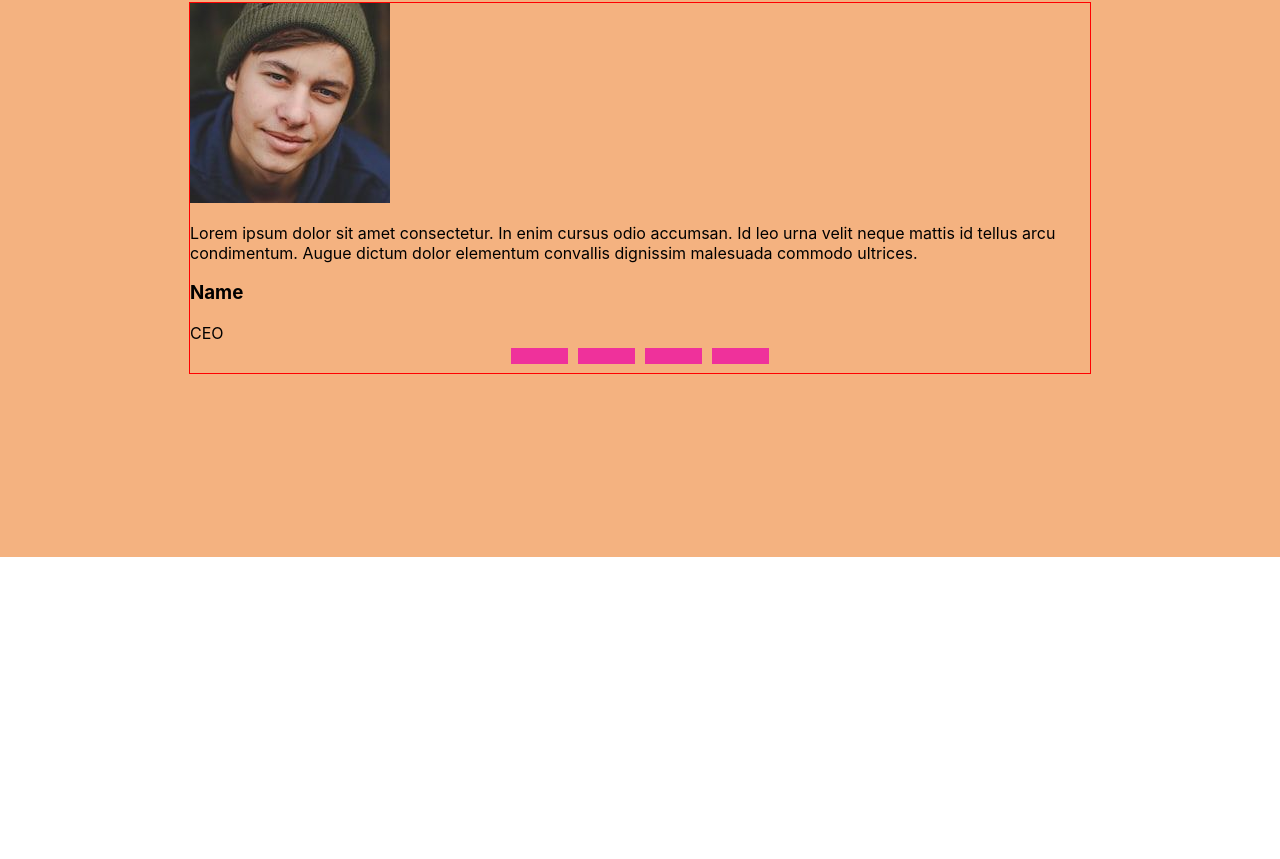
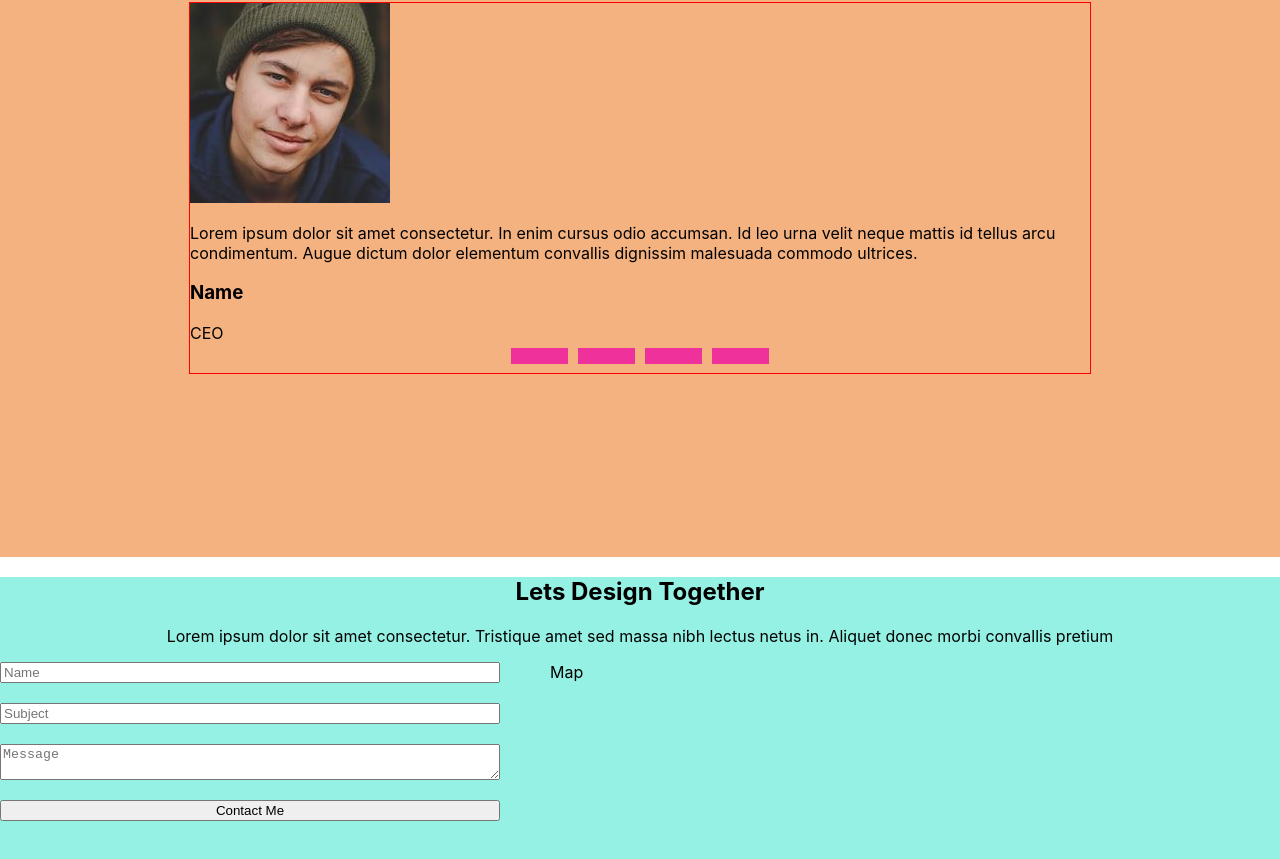
Before and after one commit to igor-minaev/portfolio-basic, a React (Vite) app: page / in a window 1280 px wide. Shown: the part 3429-4288 px from the top of the page. Before the commit the page ends 3986 px from the top, so only its background shows below. Built offline with nearby package versions, Linux system fonts and the light colour scheme.

Commit message:
add Contacts component

```diff
--- a/src/App.tsx
+++ b/src/App.tsx
@@ -5,6 +5,7 @@ import {About} from "./layout/sections/about/About.tsx";
 import {Skills} from "./layout/sections/skills/Skills.tsx";
 import {Projects} from "./layout/sections/projects/Projects.tsx";
 import {Testimonials} from "./layout/sections/testimonials/Testimonials.tsx";
+import {Contacts} from "./layout/sections/constacts/Contacts.tsx";
 
 function App() {
     return (
@@ -15,6 +16,7 @@ function App() {
             <Skills/>
             <Projects/>
             <Testimonials/>
+            <Contacts/>
         </div>
     )
 }
--- /dev/null
+++ b/src/components/Button.tsx
@@ -0,0 +1,4 @@
+import styled from "styled-components";
+
+export const Button = styled.button`
+`
--- /dev/null
+++ b/src/layout/sections/constacts/Contacts.tsx
@@ -0,0 +1,41 @@
+import styled from "styled-components";
+import {SectionTitle} from "../../../components/SectionTitle.tsx";
+import {SectionDescription} from "../../../components/SectionDescription.tsx";
+import {Button} from "../../../components/Button.tsx";
+import {FlexWrapper} from "../../../components/FlexWrapper.tsx";
+
+export const Contacts = () => {
+    return (
+        <StyledContacts>
+            <SectionTitle>Lets Design Together</SectionTitle>
+            <SectionDescription>Lorem ipsum dolor sit amet consectetur. Tristique amet sed massa nibh lectus netus in.
+                Aliquet donec morbi convallis pretium</SectionDescription>
+            <FlexWrapper gap="50px">
+                <Form>
+                    <Field placeholder="Name"/>
+                    <Field placeholder="Subject"/>
+                    <Field placeholder="Message" as="textarea"/>
+                    <Button type="submit">Contact Me</Button>
+                </Form>
+                <div>Map</div>
+            </FlexWrapper>
+        </StyledContacts>
+    );
+};
+
+const StyledContacts = styled.section`
+    background-color: #95f1e3;
+    min-height: 50vh;
+`
+
+const Form = styled.form`
+    max-width: 500px;
+    width: 100%;
+    display: flex;
+    flex-direction: column;
+    gap: 20px;
+
+`
+const Field = styled.input`
+
+`
```
